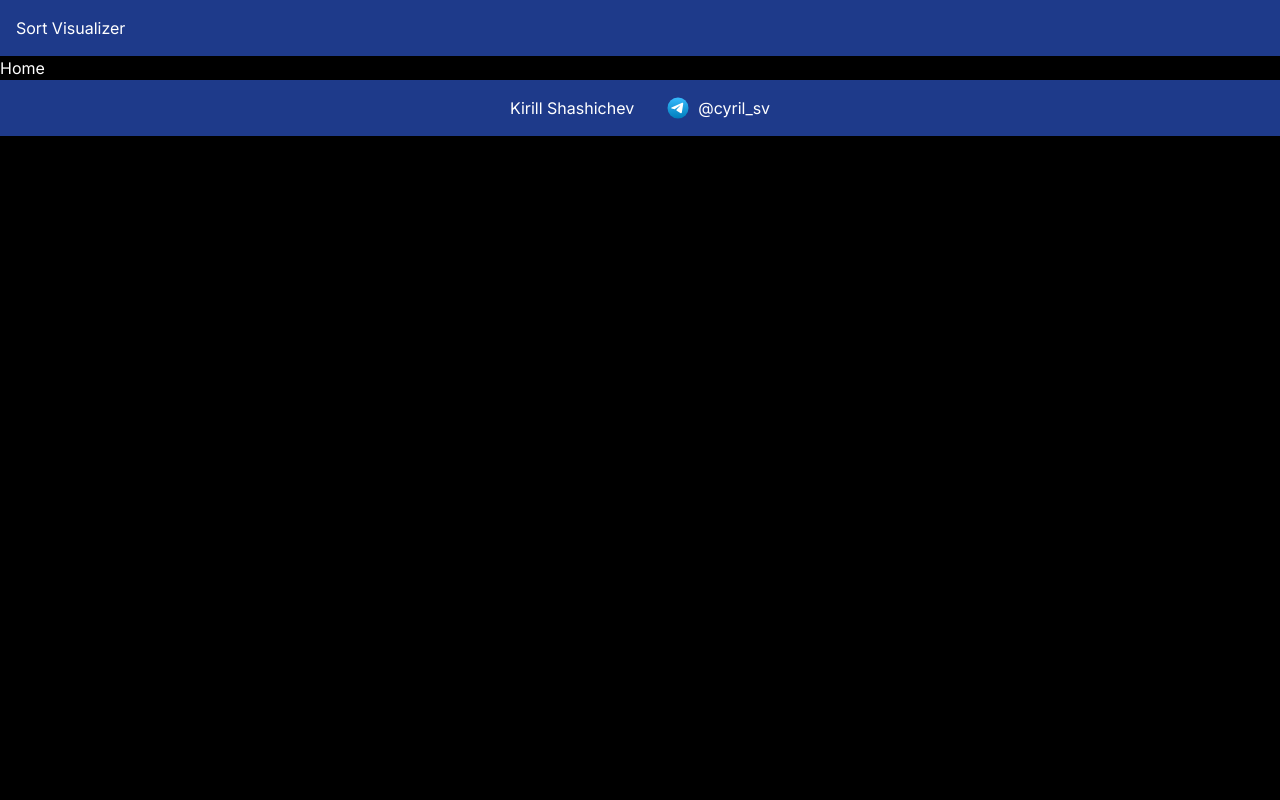
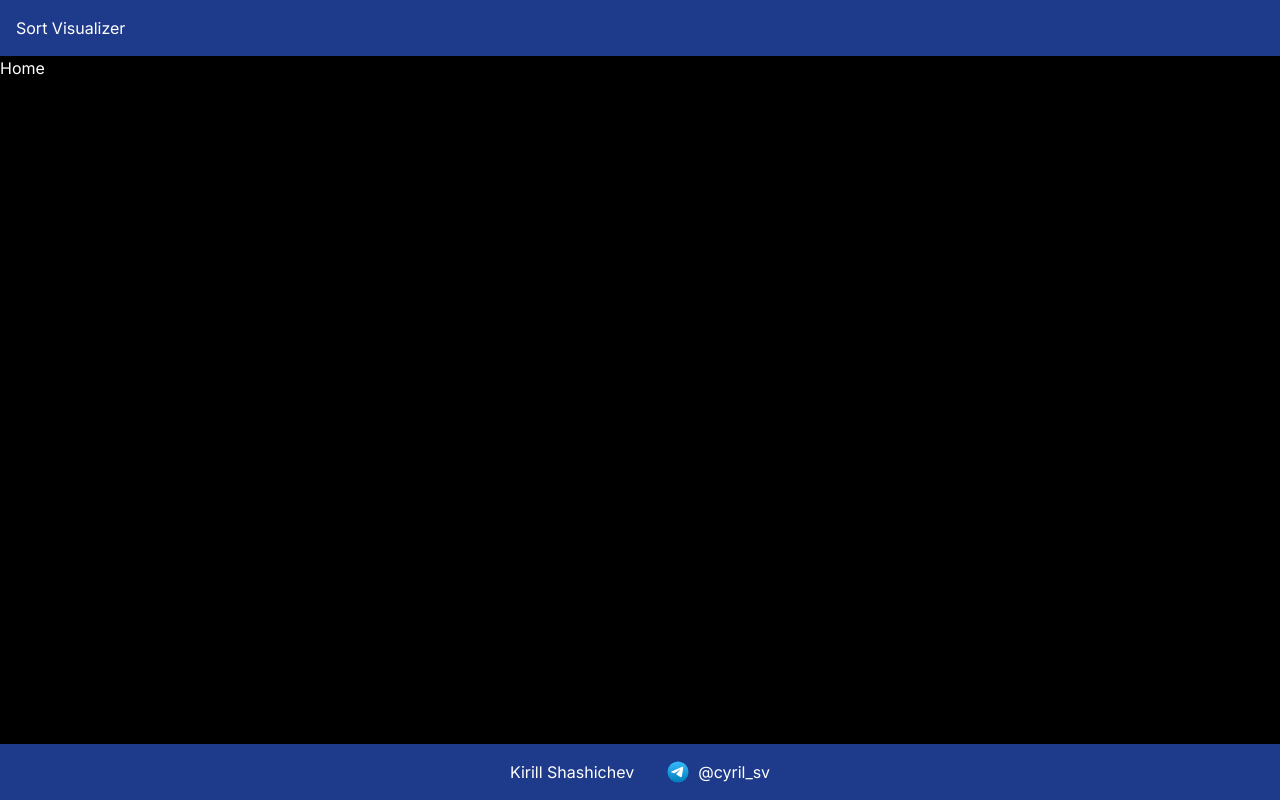
Before and after one commit to Qtrixnet/algorithms, a Next.js app: page / in a window 1280 px wide. Built offline with nearby package versions, Linux system fonts and the light colour scheme.

Commit message:
create layout

```diff
--- a/src/app/layout.tsx
+++ b/src/app/layout.tsx
@@ -3,11 +3,10 @@ import type { Metadata } from 'next'
 import { Inter } from 'next/font/google'
 import { ReactElement, ReactNode } from 'react'
 
+import { Footer } from '@/modules/Core/components/Footer'
 import { Header } from '@/modules/Core/components/Header'
 
 import './globals.css'
-
-import { Footer } from '@/modules/Core/components/Footer'
 
 const inter = Inter({ subsets: ['latin'] })
 
@@ -16,7 +15,18 @@ export const metadata: Metadata = {
   description: 'Визуализирует работу алгоритмов сортировки',
 }
 
-const bodyClassName = cx(inter.className, 'bg-black text-white')
+const bodyClassName = cx(
+  inter.className,
+  // Блочная модель
+  'flex flex-col min-h-dvh',
+  // Оформление
+  'bg-black text-white',
+)
+
+const mainClassName = cx(
+  // Блочная модель
+  'grow',
+)
 
 const RootLayout = ({
   children,
@@ -27,7 +37,7 @@ const RootLayout = ({
     <html lang='ru'>
       <body className={bodyClassName}>
         <Header />
-        {children}
+        <main className={mainClassName}>{children}</main>
         <Footer />
       </body>
     </html>
--- a/src/app/page.tsx
+++ b/src/app/page.tsx
@@ -1,7 +1,7 @@
 import { ReactElement } from 'react'
 
 const Home = (): ReactElement => {
-  return <main>Home</main>
+  return <section>Home</section>
 }
 
 export default Home
```
